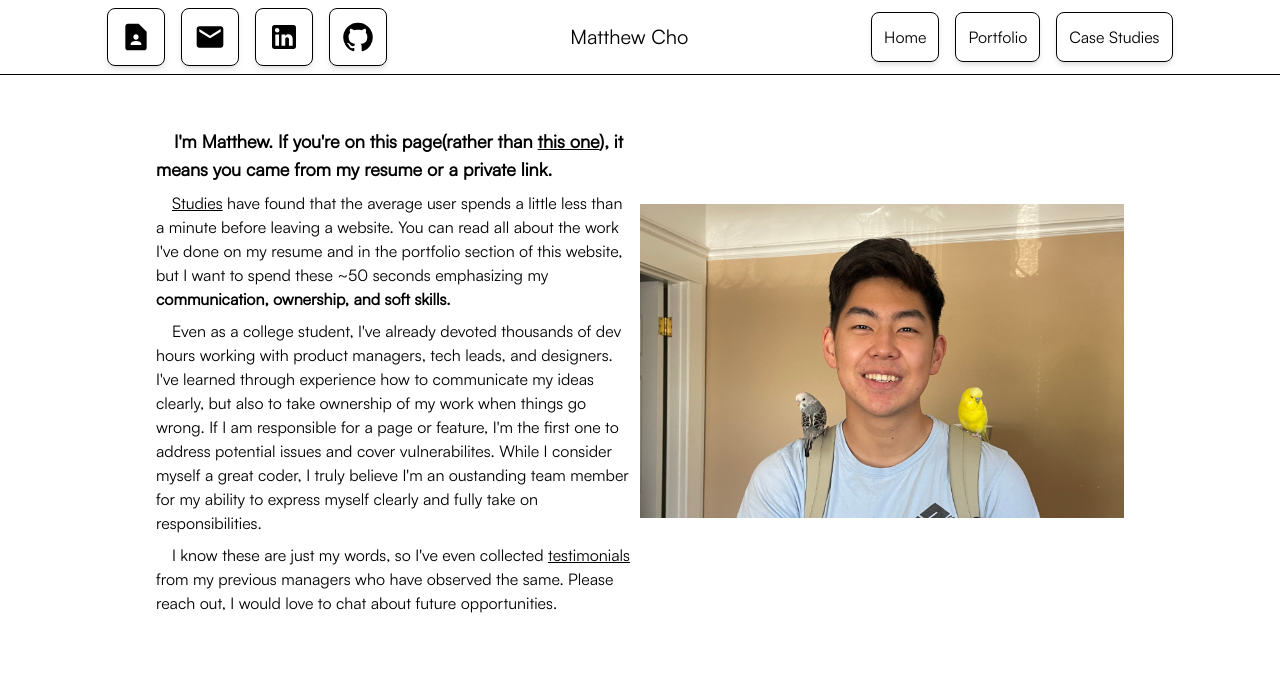
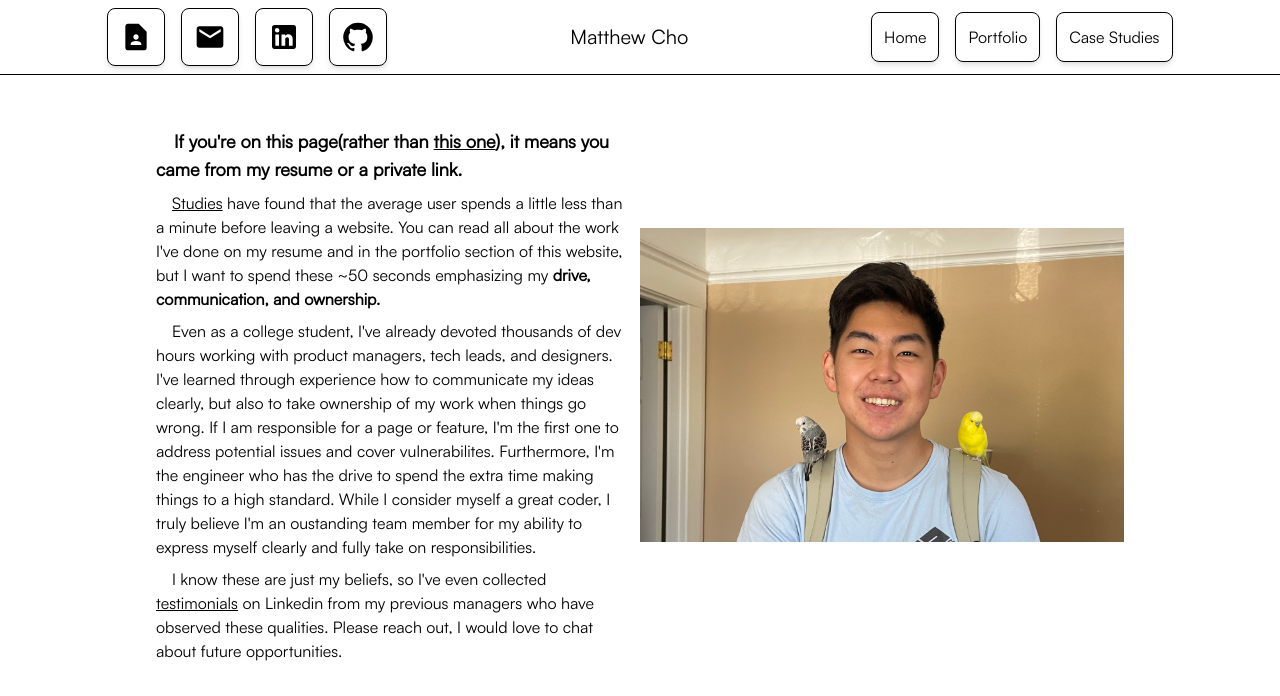
Before and after one commit to mcho9434/frontend-miji, a React (Create React App) app: page /r in a window 1280 px wide. Shown: the top 696 px of the page. Built offline with nearby package versions, Linux system fonts and the light colour scheme.

Commit message:
update testimonials view

```diff
--- a/src/pages/ResumeLanding/index.jsx
+++ b/src/pages/ResumeLanding/index.jsx
@@ -7,7 +7,7 @@ const ResumeLanding = () => {
       <div className="flex m-4 gap-2">
         <div className="mt-3">
           <div className="mt-2 text-lg font-semibold">
-            &emsp;I'm Matthew. If you're on this page(rather than{" "}
+            &emsp;If you're on this page(rather than{" "}
             <a href="/" className="underline">
               this one
             </a>
@@ -26,7 +26,7 @@ const ResumeLanding = () => {
             on my resume and in the portfolio section of this website, but I
             want to spend these ~50 seconds emphasizing my{" "}
             <span className="font-bold">
-              communication, ownership, and soft skills.
+              drive, communication, and ownership.
             </span>
           </div>
           <div className="mt-2">
@@ -35,21 +35,20 @@ const ResumeLanding = () => {
             I've learned through experience how to communicate my ideas clearly,
             but also to take ownership of my work when things go wrong. If I am
             responsible for a page or feature, I'm the first one to address
-            potential issues and cover vulnerabilites. While I consider myself a
-            great coder, I truly believe I'm an oustanding team member for my
-            ability to express myself clearly and fully take on
-            responsibilities.
+            potential issues and cover vulnerabilites. Furthermore, I'm the
+            engineer who has the drive to spend the extra time making things to
+            a high standard. While I consider myself a great coder, I truly
+            believe I'm an oustanding team member for my ability to express
+            myself clearly and fully take on responsibilities.
           </div>
           <div className="mt-2">
-            &emsp;I know these are just my words, so I've even collected{" "}
-            <a
-              className="underline"
-              href="https://www.linkedin.com/in/matthew-cho-usc/#recommendations"
-            >
+            &emsp;I know these are just my beliefs, so I've even collected{" "}
+            <a className="underline" href="kelvin.png" target="_blank">
               testimonials
             </a>{" "}
-            from my previous managers who have observed the same. Please reach
-            out, I would love to chat about future opportunities.
+            on Linkedin from my previous managers who have observed these
+            qualities. Please reach out, I would love to chat about future
+            opportunities.
           </div>
         </div>
         <img className="w-1/2 m-auto" src="matt.jpg" alt="CTC RFP" />
```
Also changed, not shown: public/kelvin.png (added), 1 other file (tests, documents, lock files or other folders).
